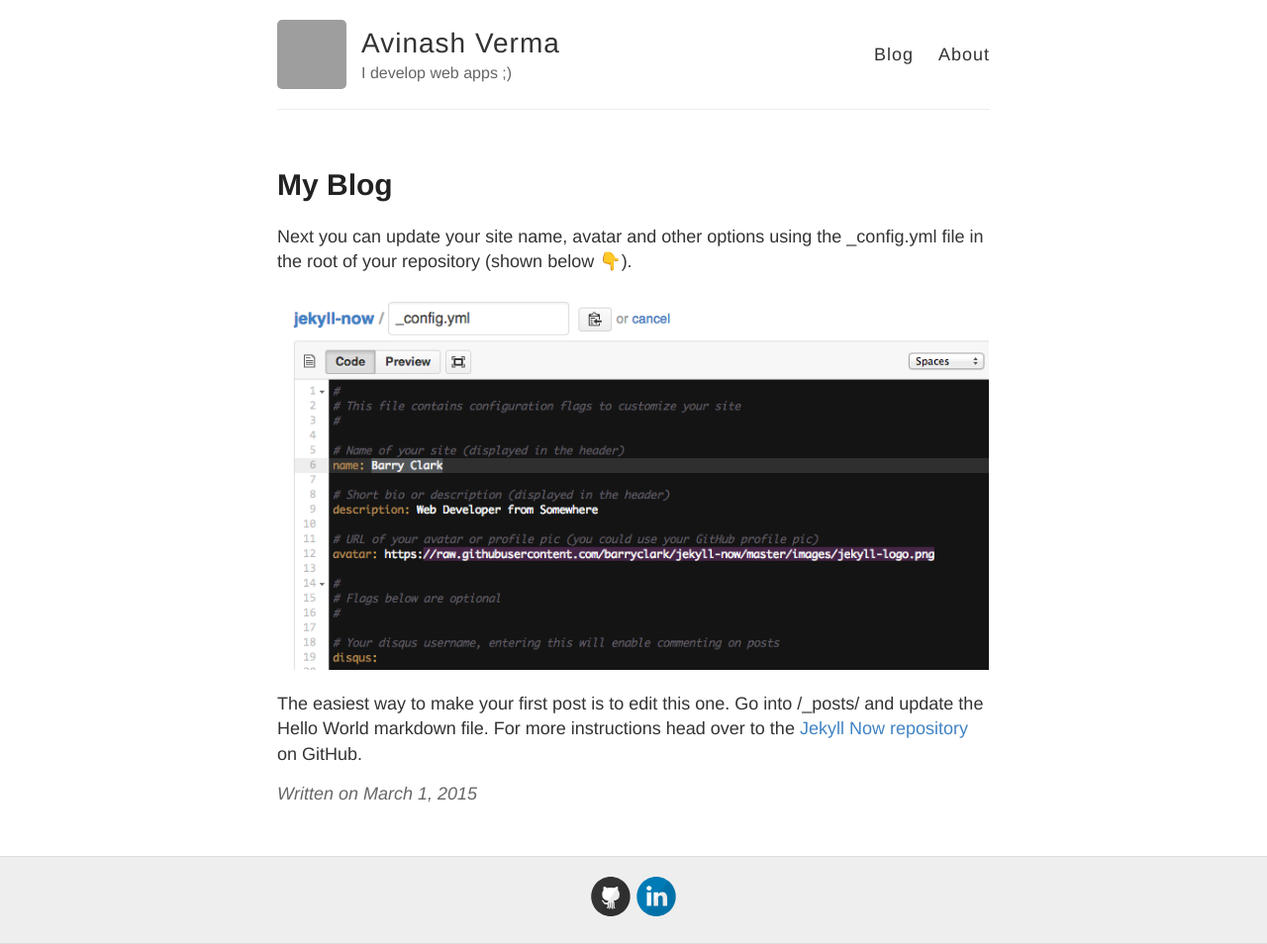
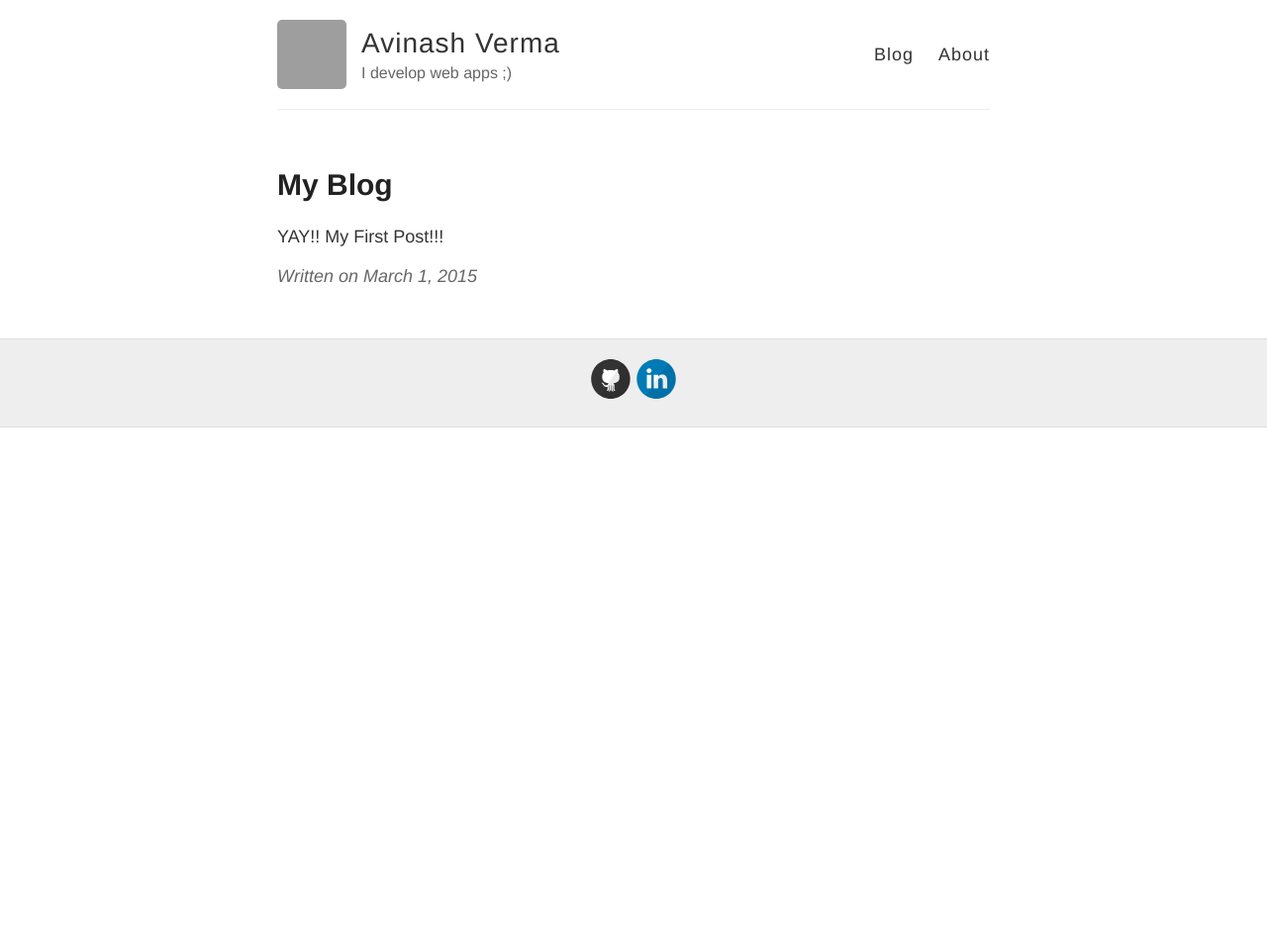
Before and after one commit to avin45h/avin45h.github.io, a Jekyll site: the page built from _posts/2015-3-1-sample.md, in a window 1280 px wide. Shown: the whole page at 99% size. Built offline with Jekyll 4.4.1, drawn with Linux system fonts in a browser that asks for light colours; emoji names are drawn with the system emoji font; comment, search, counter and statistics services are not loaded; after the commit the page ends 900 px from its top, so only the background shows below that; grey boxes are pictures that could not be loaded.

Commit message:
first post

```diff
--- a/_posts/2015-3-1-sample.md
+++ b/_posts/2015-3-1-sample.md
@@ -5,8 +5,4 @@
 ---
 
 
-Next you can update your site name, avatar and other options using the _config.yml file in the root of your repository (shown below :point_down:).
-
-![_config.yml]({{ site.baseurl }}/images/config.png)
-
-The easiest way to make your first post is to edit this one. Go into /_posts/ and update the Hello World markdown file. For more instructions head over to the [Jekyll Now repository](https://github.com/barryclark/jekyll-now) on GitHub.
+YAY!! My First Post!!!
```
